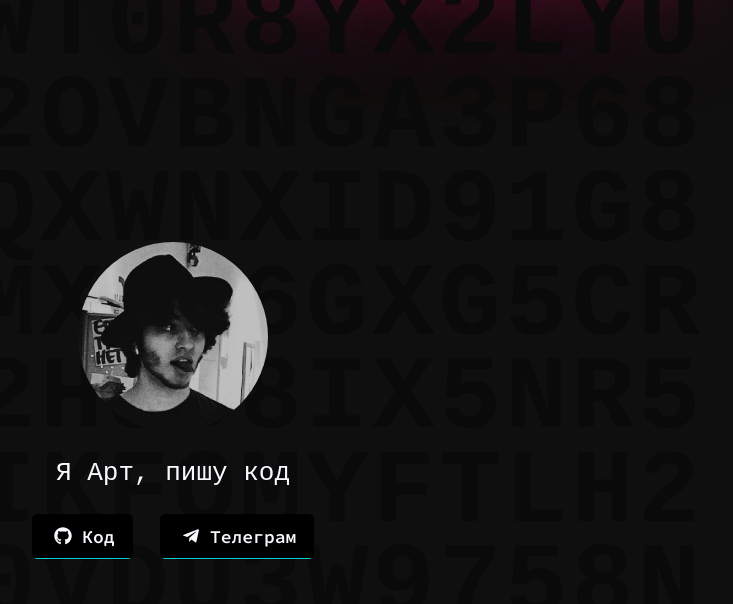
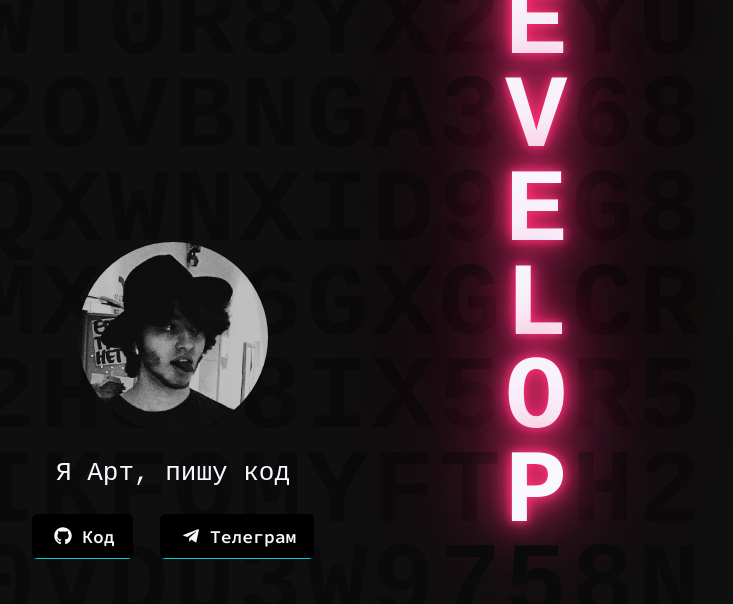
Before and after one commit to artginzburg/artginzburg.github.io, a React (Create React App) app: page / in a window 1280 px wide. Shown: the top 604 px of the page, without its empty margins (467-1200 px from the left). Built offline with nearby package versions, Linux system fonts and the light colour scheme; a web font is replaced by a local one.

Commit message:
hiddenWords seem to be working without bugs

```diff
--- a/src/components/Home/Home.jsx
+++ b/src/components/Home/Home.jsx
@@ -31,11 +31,16 @@ function makeHiddenWords(words) {
   words.forEach((word) => {
     const wordCharacters = word.split('');
 
-    const randomStartingWidth = Math.floor(Math.random() * (length - longestWordLength + 1));
-    const randomStartingHeight = Math.floor(Math.random() * (quantity - longestWordLength + 1));
+    const shouldMoveRight = Math.random() > 0.5;
+    const shouldMoveDown = !shouldMoveRight || Math.random() > 0.5;
 
-    const shouldMoveRight = Math.random() > 0.5;
-    const shouldMoveDown = Math.random() > 0.5;
+    const randomStartingWidth = shouldMoveRight
+      ? Math.floor(Math.random() * (length - longestWordLength + 1))
+      : Math.floor(Math.random() * (length - 1));
+
+    const randomStartingHeight = shouldMoveDown
+      ? Math.floor(Math.random() * (quantity - longestWordLength + 1))
+      : Math.floor(Math.random() * (quantity - 1));
 
     const randomGridReplaced = [];
 
```
